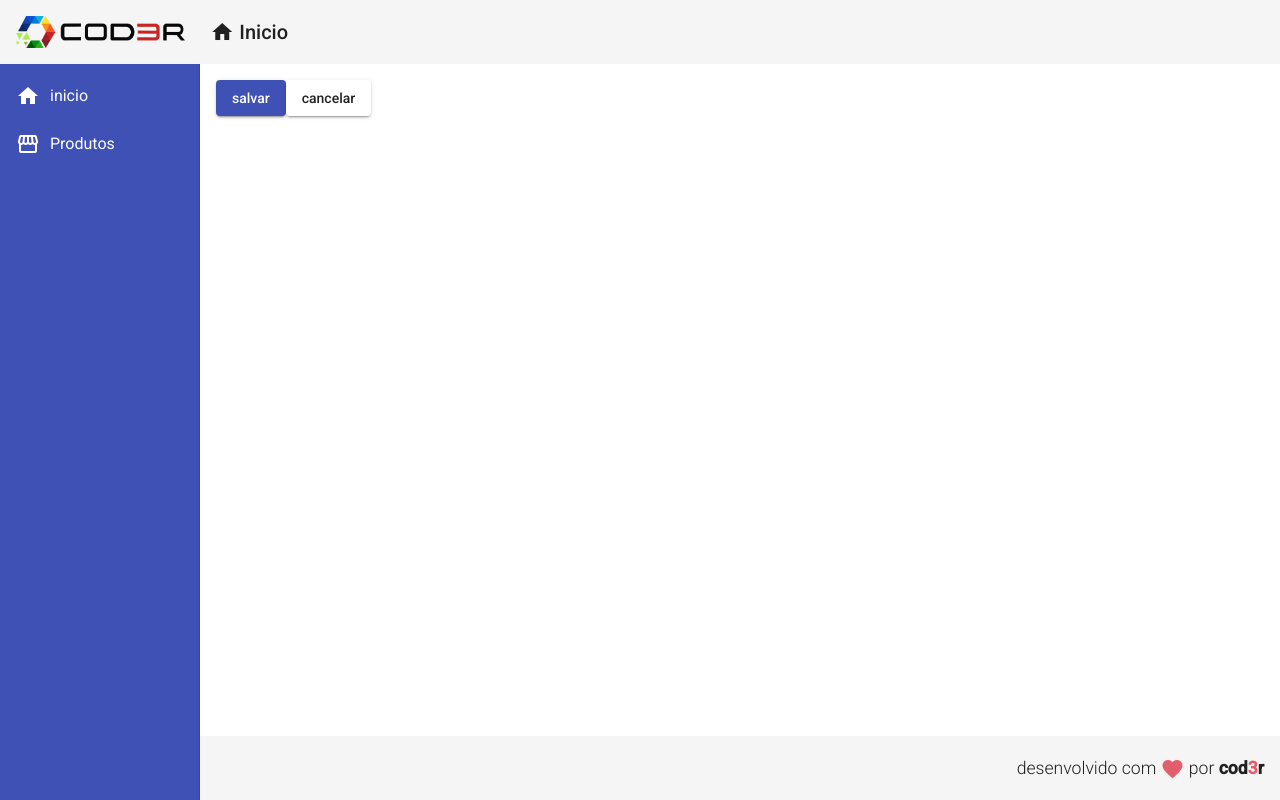
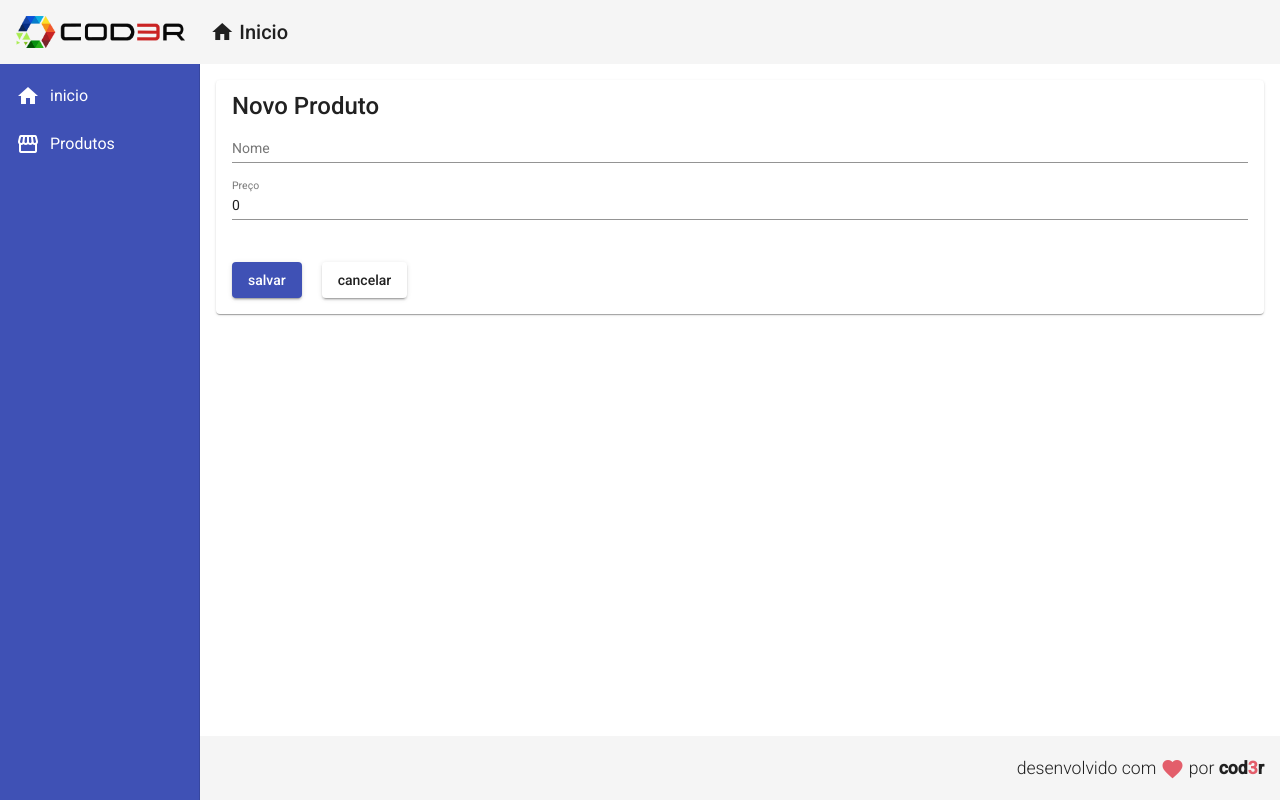
Before and after one commit to Joelio-Marinho/curso_angular_cod3r, an Angular app in the folder frontend/: page /products/create in a window 1280 px wide. Built offline with nearby package versions, Linux system fonts and the light colour scheme.

Commit message:
criação de um formulario e integração com backend

```diff
--- a/frontend/src/app/components/product/product-create/product-create.component.css
+++ b/frontend/src/app/components/product/product-create/product-create.component.css
@@ -0,0 +1,8 @@
+form{
+    display: flex;
+    flex-direction: column;
+}
+button{
+    margin-top: 25px;
+    margin-right: 20px;
+}
--- a/frontend/src/app/components/product/product-create/product-create.component.html
+++ b/frontend/src/app/components/product/product-create/product-create.component.html
@@ -1,6 +1,20 @@
+
+<mat-card>
+    <mat-card-title>Novo Produto</mat-card-title>
+    <form >
+        <mat-form-field>
+            <input matInput placeholder="Nome"[(ngModel)]="product.name" name="name">
+        </mat-form-field>
+
+        <mat-form-field>
+            <input matInput placeholder="Preço"[(ngModel)]="product.price" name="price">
+        </mat-form-field>
+    </form>
+
     <button mat-raised-button (click)="createProduct()" color ="primary">
         salvar
     </button>
     <button mat-raised-button (click)="cancel()">
         cancelar
     </button>
+</mat-card>
--- a/frontend/src/app/components/product/product-create/product-create.component.ts
+++ b/frontend/src/app/components/product/product-create/product-create.component.ts
@@ -1,6 +1,8 @@
 import { ProductService } from '../product.service';
 import { Component, OnInit } from '@angular/core';
 import { Router } from '@angular/router';
+import { Product } from '../product.model';
+import { NullTemplateVisitor } from '@angular/compiler';
 
 @Component({
   selector: 'app-product-create',
@@ -9,14 +11,22 @@
 })
 export class ProductCreateComponent implements OnInit {
 
+  product:Product={
+    name:'',
+    price:0
+  }
+
   constructor(private productService : ProductService, private router: Router) { }
 
   ngOnInit(): void {
   }
   createProduct(): void{
-    this.productService.showMenssage("operação concluida com sucesso!")
+    this.productService.create(this.product).subscribe(() =>{
+      this.productService.showMenssage("operação concluida com sucesso!")
+    });
   }
   cancel(): void{
     this.router.navigate(['/products'])
   }
+
 }
--- a/frontend/src/app/components/product/product.service.ts
+++ b/frontend/src/app/components/product/product.service.ts
@@ -1,12 +1,19 @@
+
+import { HttpClient, HttpClientModule } from '@angular/common/http';
 import { Injectable } from '@angular/core';
 import { MatSnackBar } from'@angular/material/snack-bar'
+import { Product } from './product.model';
+import { Observable } from 'rxjs';
 
 @Injectable({
   providedIn: 'root'
 })
 export class ProductService {
 
-  constructor(private snackBar: MatSnackBar) { }
+
+  baseUrl = "http://localhost:3001/produtos"
+
+  constructor(private snackBar: MatSnackBar, private http: HttpClient) { }
 
   showMenssage(msg: string):void{
     this.snackBar.open(msg,'X',{
@@ -16,4 +23,8 @@
     })
   }
 
+  create( product: Product):Observable<Product>{
+    return this.http.post<Product>(this.baseUrl, product)
+  }
+
 }
```
Also changed, not shown: frontend/src/app/app.module.ts (+17 -6 lines), 2 other files (tests, documents, lock files or other folders). Lines whose indentation alone changed are shown as unchanged.
